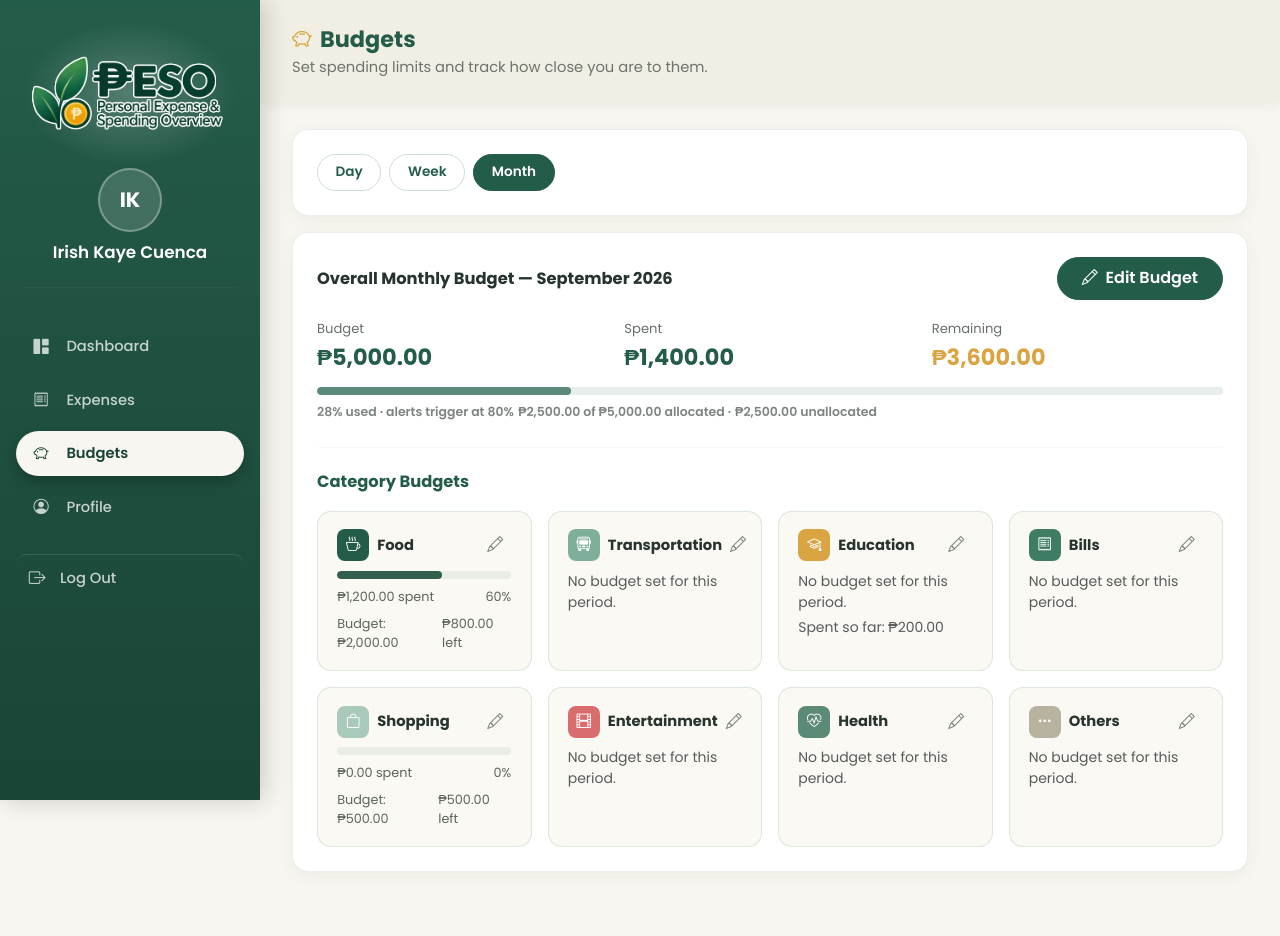
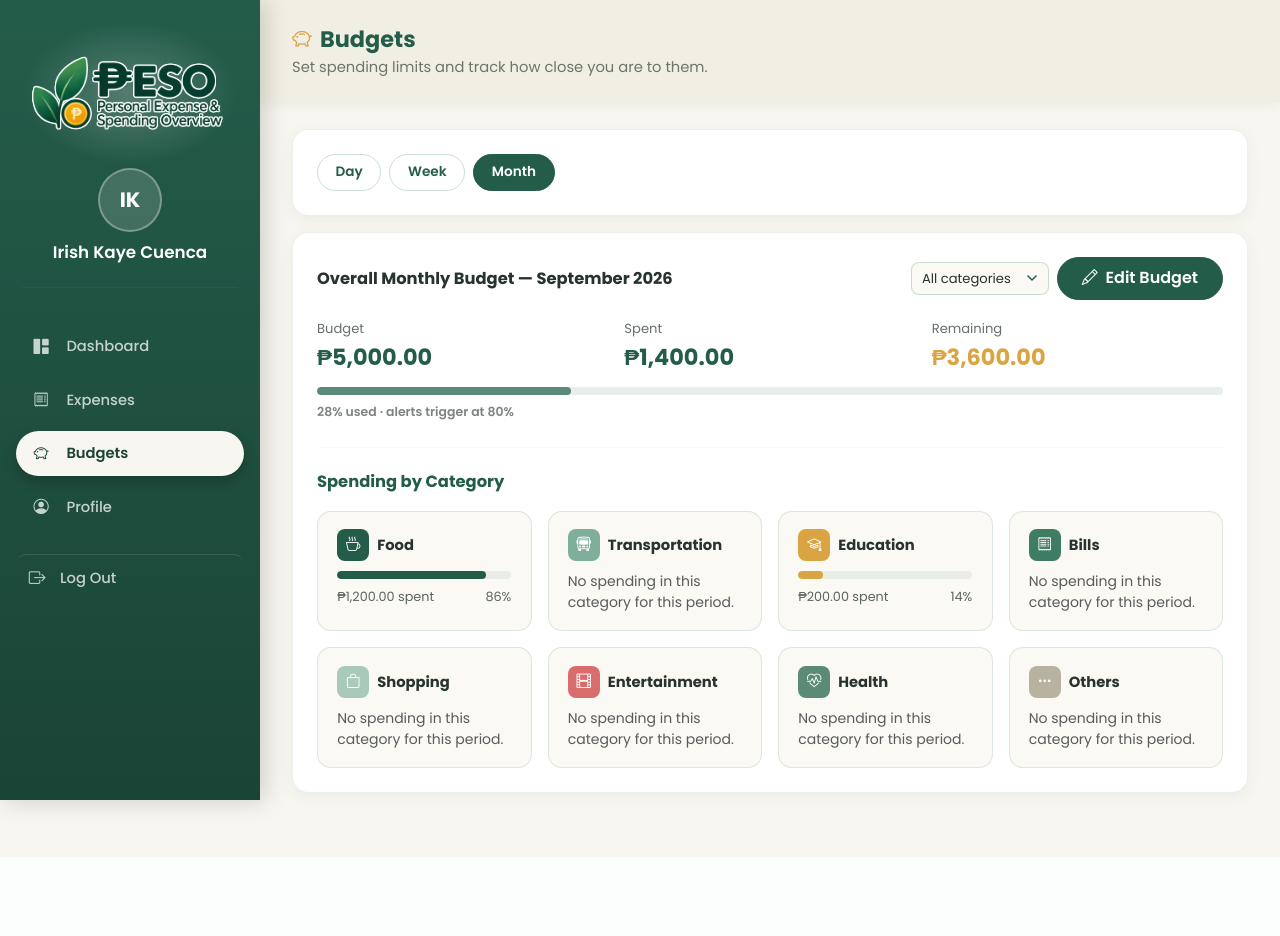
Before and after one commit to irishkayeee/Peso, a PHP site: page /budgets.php in a window 1280 px wide. After the commit the page ends 857 px from the top, so only its background shows below. Run offline with PHP 8.4, Linux system fonts and the light colour scheme; a user stored in the database is signed in; data comes from the database, SQL or seed files in the repository.

Commit message:
fix the forgot password and organize the category inbudget tab

```diff
--- a/assets/js/budget-modal.js
+++ b/assets/js/budget-modal.js
@@ -5,15 +5,13 @@ document.addEventListener('DOMContentLoaded', function () {
   var form = document.getElementById('budgetForm');
   var formError = document.getElementById('budgetFormError');
   var submitBtn = document.getElementById('budgetSubmitBtn');
-  var categorySelect = document.getElementById('budgetCategory');
   var amountInput = document.getElementById('budgetAmount');
 
   modalEl.addEventListener('show.bs.modal', function (event) {
     var trigger = event.relatedTarget;
     formError.hidden = true;
 
-    if (trigger && trigger.hasAttribute('data-category')) {
-      categorySelect.value = trigger.getAttribute('data-category') || '';
+    if (trigger && trigger.hasAttribute('data-amount')) {
       amountInput.value = trigger.getAttribute('data-amount') || '';
     } else {
       form.reset();
--- a/budgets.php
+++ b/budgets.php
@@ -41,6 +41,10 @@ $periodTypeLabel = peso_period_type_label($periodType);
 $isPastPeriod = peso_is_past_period($periodType, $periodStart);
 $weekOptions = peso_recent_weeks($selectedWeekStart);
 $monthOptions = peso_recent_months($selectedMonth);
+$selectedCategory = $_GET['category'] ?? '';
+if ($selectedCategory !== '' && !in_array($selectedCategory, $CATEGORIES, true)) {
+    $selectedCategory = '';
+}
 
 $ALERT_THRESHOLD = 80;
 
@@ -48,14 +52,6 @@ $ALERT_THRESHOLD = 80;
 $stmt = $pdo->prepare("SELECT amount FROM budgets WHERE user_id = ? AND category = '' AND period_start = ? AND period_end = ?");
 $stmt->execute([$userId, $periodStart, $periodEnd]);
 $overallBudget = (float) ($stmt->fetchColumn() ?: 0);
-
-// Category budgets set for this period
-$stmt = $pdo->prepare("SELECT category, amount FROM budgets WHERE user_id = ? AND category != '' AND period_start = ? AND period_end = ?");
-$stmt->execute([$userId, $periodStart, $periodEnd]);
-$categoryBudgets = [];
-foreach ($stmt->fetchAll() as $row) {
-    $categoryBudgets[$row['category']] = (float) $row['amount'];
-}
 
 // Spending per category within this period - only expenses explicitly
 // tagged for this same period type count toward it (see "Applies To" on
@@ -75,8 +71,7 @@ foreach ($stmt->fetchAll() as $row) {
 $overallUsedPct = $overallBudget > 0 ? ($totalSpent / $overallBudget) * 100 : 0;
 $overallRemaining = $overallBudget - $totalSpent;
 
-$categoryBudgetSum = array_sum($categoryBudgets);
-$unallocated = $overallBudget - $categoryBudgetSum;
+$visibleCategories = $selectedCategory === '' ? $CATEGORIES : [$selectedCategory];
 
 $topbarIcon = 'bi-piggy-bank';
 $topbarTitle = 'Budgets';
@@ -119,11 +114,26 @@ $topbarSubtitle = 'Set spending limits and track how close you are to them.';
       <!-- Overall budget -->
       <div class="dash-card-header">
         <h2>Overall <?php echo $periodTypeLabel; ?> Budget &mdash; <?php echo $periodLabel; ?></h2>
-        <?php if (!$isPastPeriod): ?>
-          <button type="button" class="btn btn-forest" data-bs-toggle="modal" data-bs-target="#budgetModal" data-category="" data-amount="<?php echo $overallBudget ?: ''; ?>">
-            <i class="bi bi-pencil me-1"></i> <?php echo $overallBudget > 0 ? 'Edit' : 'Set'; ?> Budget
-          </button>
-        <?php endif; ?>
+        <div class="d-flex flex-wrap align-items-center gap-2">
+          <form method="get" class="d-flex align-items-center" id="budgetCategoryFilterForm">
+            <input type="hidden" name="period" value="<?php echo htmlspecialchars($periodType); ?>">
+            <?php if ($periodType === 'day'): ?><input type="hidden" name="day" value="<?php echo htmlspecialchars($selectedDay); ?>"><?php endif; ?>
+            <?php if ($periodType === 'week'): ?><input type="hidden" name="week" value="<?php echo htmlspecialchars($selectedWeekStart); ?>"><?php endif; ?>
+            <?php if ($periodType === 'month'): ?><input type="hidden" name="month" value="<?php echo htmlspecialchars($selectedMonth); ?>"><?php endif; ?>
+            <label class="visually-hidden" for="budgetCategoryFilter">Filter by category</label>
+            <select class="dash-select" id="budgetCategoryFilter" name="category">
+              <option value="">All categories</option>
+              <?php foreach ($CATEGORIES as $cat): ?>
+                <option value="<?php echo htmlspecialchars($cat); ?>" <?php echo $selectedCategory === $cat ? 'selected' : ''; ?>><?php echo htmlspecialchars($cat); ?></option>
+              <?php endforeach; ?>
+            </select>
+          </form>
+          <?php if (!$isPastPeriod): ?>
+            <button type="button" class="btn btn-forest" data-bs-toggle="modal" data-bs-target="#budgetModal" data-amount="<?php echo $overallBudget ?: ''; ?>">
+              <i class="bi bi-pencil me-1"></i> <?php echo $overallBudget > 0 ? 'Edit' : 'Set'; ?> Budget
+            </button>
+          <?php endif; ?>
+        </div>
       </div>
 
       <?php if ($overallBudget <= 0): ?>
@@ -154,35 +164,20 @@ $topbarSubtitle = 'Set spending limits and track how close you are to them.';
           <div class="summary-progress-bar" style="width:<?php echo min($overallUsedPct, 100); ?>%; background-color:<?php echo peso_progress_color($overallUsedPct, $ALERT_THRESHOLD); ?>;"></div>
         </div>
         <div class="summary-trend neutral mt-2"><?php echo number_format($overallUsedPct, 0); ?>% used &middot; alerts trigger at <?php echo $ALERT_THRESHOLD; ?>%</div>
-        <div class="summary-trend neutral mt-1">
-          <?php echo peso_format_currency($categoryBudgetSum); ?> of <?php echo peso_format_currency($overallBudget); ?> allocated
-          &middot;
-          <span style="<?php echo $unallocated < 0 ? 'color:var(--muted-red);' : ''; ?>"><?php echo peso_format_currency(abs($unallocated)); ?> <?php echo $unallocated < 0 ? 'over-allocated' : 'unallocated'; ?></span>
-        </div>
       <?php endif; ?>
-
       <hr class="my-4" style="border-color:rgba(127, 175, 155, 0.25);">
-
-      <!-- Category budgets -->
+      <!-- Category spending -->
       <div class="dash-card-header">
-        <h2 style="color:var(--forest-green);">Category Budgets</h2>
+        <h2 style="color:var(--forest-green);">Spending by Category</h2>
       </div>
 
       <div class="row g-3">
-        <?php foreach ($CATEGORIES as $cat):
-          $budget = $categoryBudgets[$cat] ?? 0;
+        <?php foreach ($visibleCategories as $cat):
           $spent = $categorySpent[$cat] ?? 0;
-          $pct = $budget > 0 ? ($spent / $budget) * 100 : 0;
-          $remaining = $budget - $spent;
-          $barColor = peso_progress_color($pct, $ALERT_THRESHOLD);
+          $pct = $totalSpent > 0 ? ($spent / $totalSpent) * 100 : 0;
         ?>
           <div class="col-md-6 col-xl-3">
-            <?php
-              $isOverBudget = $budget > 0 && $pct >= 100;
-              $isNearBudget = $budget > 0 && !$isOverBudget && $pct >= $ALERT_THRESHOLD;
-              $catCardClass = $isOverBudget ? 'is-over-budget' : ($isNearBudget ? 'is-near-budget' : '');
-            ?>
-            <div class="budget-cat-card h-100 js-card-link <?php echo $catCardClass; ?>" data-href="expenses.php?category=<?php echo urlencode($cat); ?>&amp;date_from=<?php echo urlencode($periodStart); ?>&amp;date_to=<?php echo urlencode($periodEnd); ?>&amp;period_type=<?php echo urlencode($periodType); ?>" title="View <?php echo htmlspecialchars($cat); ?> transactions for this period">
+            <div class="budget-cat-card h-100 js-card-link" data-href="expenses.php?category=<?php echo urlencode($cat); ?>&amp;date_from=<?php echo urlencode($periodStart); ?>&amp;date_to=<?php echo urlencode($periodEnd); ?>&amp;period_type=<?php echo urlencode($periodType); ?>" title="View <?php echo htmlspecialchars($cat); ?> transactions for this period">
               <div class="budget-cat-card-header">
                 <span class="budget-cat-name">
                   <span class="budget-cat-icon" style="background-color:<?php echo peso_category_color($cat); ?>;">
@@ -190,43 +185,18 @@ $topbarSubtitle = 'Set spending limits and track how close you are to them.';
                   </span>
                   <?php echo htmlspecialchars($cat); ?>
                 </span>
-                <span class="d-flex align-items-center gap-2">
-                  <?php if ($isOverBudget): ?>
-                    <span class="budget-alert-icon danger" title="Over budget"><i class="bi bi-exclamation-triangle-fill"></i></span>
-                  <?php elseif ($isNearBudget): ?>
-                    <span class="budget-alert-icon warn" title="Near budget limit"><i class="bi bi-exclamation-triangle-fill"></i></span>
-                  <?php endif; ?>
-                  <?php if (!$isPastPeriod): ?>
-                    <button type="button" class="row-action-btn" data-bs-toggle="modal" data-bs-target="#budgetModal" data-category="<?php echo htmlspecialchars($cat); ?>" data-amount="<?php echo $budget ?: ''; ?>" title="Set budget">
-                      <i class="bi bi-pencil"></i>
-                    </button>
-                  <?php endif; ?>
-                </span>
               </div>
 
-              <?php if ($isOverBudget): ?>
-                <div class="budget-alert-text danger"><i class="bi bi-exclamation-triangle-fill"></i> Over budget</div>
-              <?php elseif ($isNearBudget): ?>
-                <div class="budget-alert-text warn"><i class="bi bi-exclamation-triangle-fill"></i> Near budget limit</div>
-              <?php endif; ?>
-
-              <?php if ($budget > 0): ?>
+              <?php if ($spent > 0): ?>
                 <div class="category-bar-track">
-                  <div class="category-bar-fill" style="width:<?php echo min($pct, 100); ?>%; background-color:<?php echo $barColor; ?>;"></div>
+                  <div class="category-bar-fill" style="width:<?php echo min($pct, 100); ?>%; background-color:<?php echo peso_category_color($cat); ?>;"></div>
                 </div>
                 <div class="budget-cat-amounts">
                   <span><?php echo peso_format_currency($spent); ?> spent</span>
                   <span><?php echo number_format($pct, 0); ?>%</span>
                 </div>
-                <div class="budget-cat-amounts">
-                  <span>Budget: <?php echo peso_format_currency($budget); ?></span>
-                  <span style="<?php echo $remaining < 0 ? 'color:var(--muted-red);' : ''; ?>"><?php echo peso_format_currency($remaining); ?> left</span>
-                </div>
               <?php else: ?>
-                <p class="text-muted small mb-0">No budget set for this period.</p>
-                <?php if ($spent > 0): ?>
-                  <p class="text-muted small mb-0 mt-1">Spent so far: <?php echo peso_format_currency($spent); ?></p>
-                <?php endif; ?>
+                <p class="text-muted small mb-0">No spending in this category for this period.</p>
               <?php endif; ?>
             </div>
           </div>
@@ -244,5 +214,25 @@ $topbarSubtitle = 'Set spending limits and track how close you are to them.';
 <script src="assets/js/dashboard.js"></script>
 <script src="assets/js/ui-modals.js"></script>
 <script src="assets/js/budget-modal.js"></script>
+<script>
+  (function () {
+    var scrollStorageKey = 'budgetsFilterScrollY';
+    window.addEventListener('pageshow', function () {
+      var savedScrollY = sessionStorage.getItem(scrollStorageKey);
+      if (savedScrollY !== null) {
+        sessionStorage.removeItem(scrollStorageKey);
+        window.scrollTo(0, Number(savedScrollY));
+      }
+    });
+
+    var categoryFilter = document.getElementById('budgetCategoryFilter');
+    if (categoryFilter) {
+      categoryFilter.addEventListener('change', function () {
+        sessionStorage.setItem(scrollStorageKey, String(window.scrollY));
+        categoryFilter.form.submit();
+      });
+    }
+  })();
+</script>
 </body>
 </html>
--- a/includes/budget_modal.php
+++ b/includes/budget_modal.php
@@ -1,9 +1,5 @@
 <?php
-/**
- * PESO - Set Budget modal (overall or per-category)
- * Requires $CATEGORIES from includes/categories.php and
- * $periodType / $periodStart / $periodEnd / $periodLabel from the including page.
- */
+/** PESO - Set overall budget modal */
 ?>
 <div class="modal fade auth-modal" id="budgetModal" tabindex="-1" aria-labelledby="budgetModalLabel" aria-hidden="true">
   <div class="modal-dialog modal-dialog-centered">
@@ -21,19 +17,6 @@
           <input type="hidden" name="period_start" value="<?php echo htmlspecialchars($periodStart ?? ''); ?>">
           <input type="hidden" name="period_end" value="<?php echo htmlspecialchars($periodEnd ?? ''); ?>">
 
-          <div class="mb-3">
-            <label class="form-label" for="budgetCategory">Applies To</label>
-            <div class="input-group">
-              <span class="input-group-text"><i class="bi bi-tag"></i></span>
-              <select class="form-control" id="budgetCategory" name="category">
-                <option value="">Overall Budget</option>
-                <?php foreach ($CATEGORIES as $cat): ?>
-                  <option value="<?php echo htmlspecialchars($cat); ?>"><?php echo htmlspecialchars($cat); ?></option>
-                <?php endforeach; ?>
-              </select>
-            </div>
-          </div>
-
           <div class="mb-4">
             <label class="form-label" for="budgetAmount">Budget Amount</label>
             <div class="input-group">
--- a/includes/budget_period.php
+++ b/includes/budget_period.php
@@ -145,12 +145,10 @@ function peso_recent_months(string $selectedMonth, int $count = 12): array
 }
 
 /**
- * Budget + spent snapshot for the CURRENT day/week/month periods, per
- * category and overall (category ''). Used by the Add/Edit Expense form
- * to warn about (and block) an expense once a set budget is used up,
- * before the user even submits.
+ * Overall budget + spent snapshot for the CURRENT day/week/month periods.
+ * Used by the Add/Edit Expense form to enforce the overall budget limit.
  */
-function peso_budget_snapshot(PDO $pdo, int $userId, array $categories): array
+function peso_budget_snapshot(PDO $pdo, int $userId): array
 {
     $snapshot = [];
 
@@ -159,33 +157,15 @@ function peso_budget_snapshot(PDO $pdo, int $userId, array $categories): array
         $start = $range['start'];
         $end = $range['end'];
 
-        $budgetStmt = $pdo->prepare('SELECT category, amount FROM budgets WHERE user_id = ? AND period_start = ? AND period_end = ?');
+        $budgetStmt = $pdo->prepare("SELECT amount FROM budgets WHERE user_id = ? AND category = '' AND period_start = ? AND period_end = ?");
         $budgetStmt->execute([$userId, $start, $end]);
-        $budgets = [];
-        foreach ($budgetStmt->fetchAll() as $row) {
-            $budgets[$row['category']] = (float) $row['amount'];
-        }
+        $overallBudget = (float) ($budgetStmt->fetchColumn() ?: 0);
 
-        $spentStmt = $pdo->prepare('SELECT category, SUM(amount) AS total FROM expenses WHERE user_id = ? AND expense_date BETWEEN ? AND ? AND period_type = ? GROUP BY category');
+        $spentStmt = $pdo->prepare('SELECT COALESCE(SUM(amount), 0) FROM expenses WHERE user_id = ? AND expense_date BETWEEN ? AND ? AND period_type = ?');
         $spentStmt->execute([$userId, $start, $end, $type]);
-        $spentByCategory = [];
-        $totalSpent = 0.0;
-        foreach ($spentStmt->fetchAll() as $row) {
-            $spentByCategory[$row['category']] = (float) $row['total'];
-            $totalSpent += (float) $row['total'];
-        }
+        $totalSpent = (float) $spentStmt->fetchColumn();
 
-        $entry = [
-            'overall' => ['budget' => $budgets[''] ?? 0, 'spent' => $totalSpent],
-            'categories' => [],
-        ];
-        foreach ($categories as $cat) {
-            $entry['categories'][$cat] = [
-                'budget' => $budgets[$cat] ?? 0,
-                'spent' => $spentByCategory[$cat] ?? 0,
-            ];
-        }
-        $snapshot[$type] = $entry;
+        $snapshot[$type] = ['overall' => ['budget' => $overallBudget, 'spent' => $totalSpent]];
     }
 
     return $snapshot;
```
Also changed, not shown: api/save_budget.php (+3 -41 lines), api/send_otp.php (+17 -6 lines), assets/js/expense-modal.js (+3 -16 lines), config/mail.php (+10 -11 lines), dashboard.php (+10 -31 lines), includes/mailer.php (+8 -0 lines), 1 other file.
